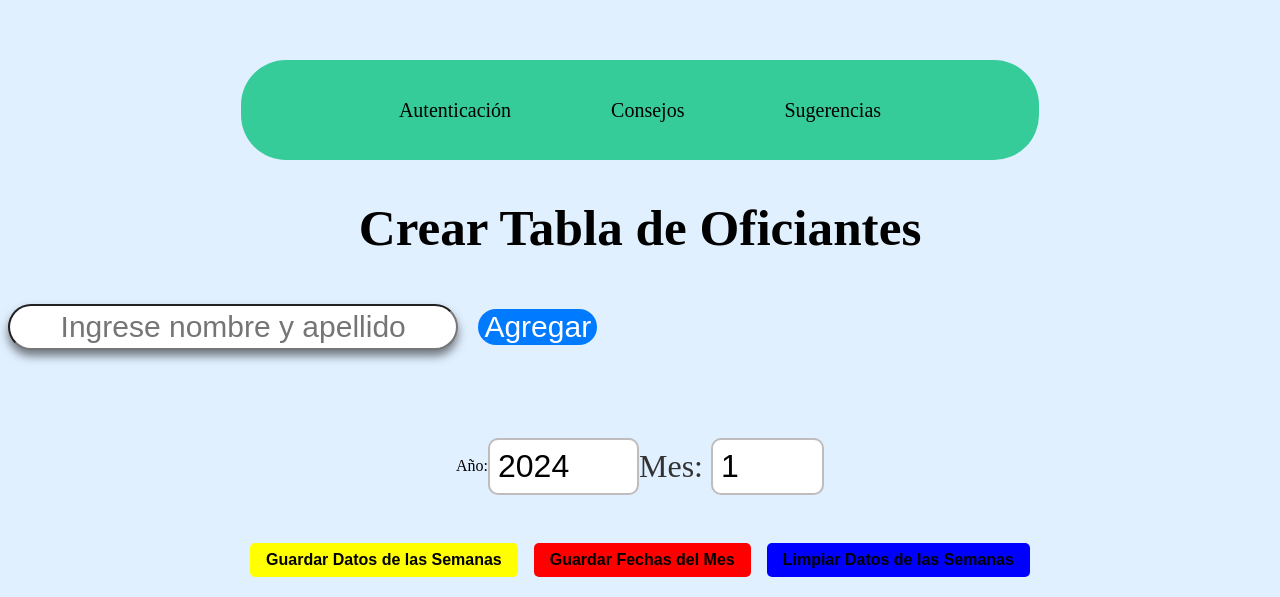
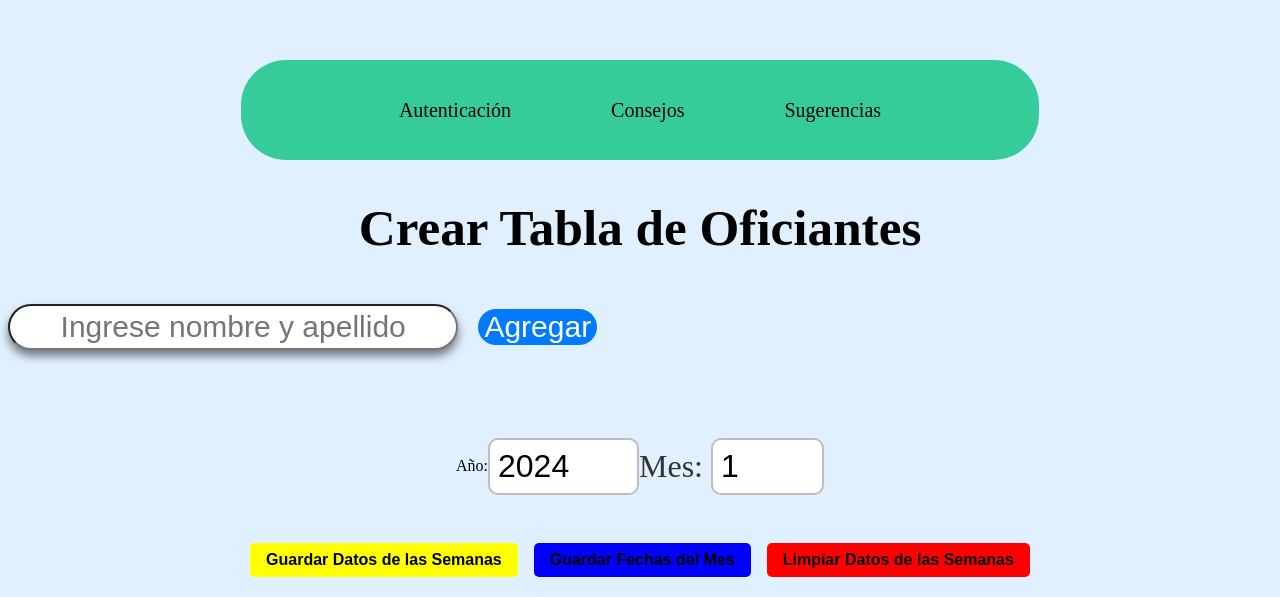
Before and after one commit to casilimas/Rotacion-Auxiliares, a React (Vite) app: page /generate-weeks in a window 1280 px wide. Shown: the part 324-921 px from the top of the page. Built offline with nearby package versions, Linux system fonts and the light colour scheme.

Commit message:
cambio de estilos

```diff
--- a/src/App.css
+++ b/src/App.css
@@ -552,13 +552,13 @@ body {
 
 .limpiar-datos-de-la-tabla {
   font-weight: bold;
-  background-color: blue;  /* Color de fondo para el botón de limpiar datos */
+  background-color: red;  /* Color de fondo para el botón de limpiar datos */
   color: black;               /* Color del texto */
 }
 
 .guardar-fechas {
   font-weight: bold;
-  background-color: red;  /* Color de fondo para el botón de guardar fechas */
+  background-color: blue;  /* Color de fondo para el botón de guardar fechas */
   color: rgb(0, 0, 0);               /* Color del texto */
 }
 
```
Also changed, not shown: 4 other files (tests, documents, lock files or other folders).
